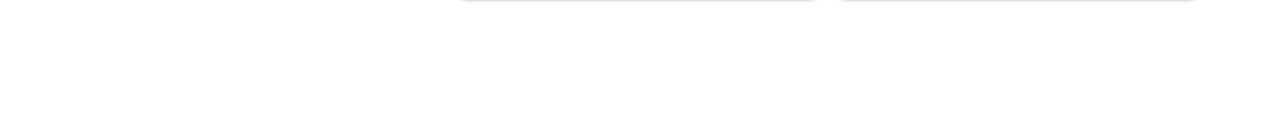
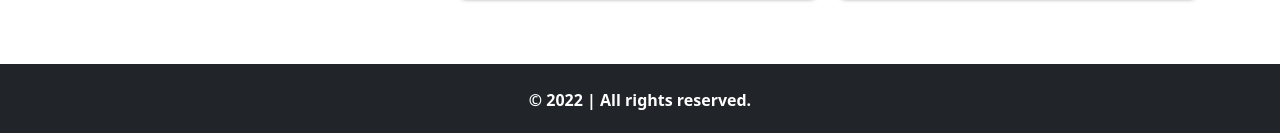
Before and after one commit to ahmmedrasel-dev/local-advanchar-guide, a React (Create React App) app: page / in a window 1280 px wide. Shown: the part 1532-1665 px from the top of the page. Before the commit the page ends 1596 px from the top, so only its background shows below. Built offline with nearby package versions, Linux system fonts and the light colour scheme.

Commit message:
footer added

```diff
--- a/src/App.js
+++ b/src/App.js
@@ -9,6 +9,7 @@
 import Notfound from './Pages/NotFound/Notfound';
 import 'bootstrap/dist/css/bootstrap.min.css';
 import Header from './Pages/Common/Header/Header';
+import Footer from './Pages/Common/Footer/Footer';
 
 function App() {
   return (
@@ -17,13 +18,14 @@
       <Routes>
         <Route path='/' element={<Home></Home>}></Route>
         <Route path='/home' element={<Home></Home>}></Route>
-        <Route path='/services' element={<Services></Services>}></Route>
+        <Route path='services' element={<Services></Services>}></Route>
         <Route path='/about' element={<About></About>}></Route>
         <Route path='/checkout' element={<Checkout></Checkout>}></Route>
         <Route path='/login' element={<Login></Login>}></Route>
         <Route path='/register' element={<Register></Register>}></Route>
         <Route path='*' element={<Notfound></Notfound>}></Route>
       </Routes>
+      <Footer></Footer>
     </>
   );
 }
--- a/src/Pages/Common/Footer/Footer.js
+++ b/src/Pages/Common/Footer/Footer.js
@@ -1,10 +1,17 @@
 import React from 'react';
+import { Col, Row } from 'react-bootstrap';
 
 const Footer = () => {
+  const today = new Date();
+  const year = today.getFullYear();
   return (
-    <div>
-      <h1>This is Footer Component</h1>
-    </div>
+    <footer>
+      <Row>
+        <Col className='text-center bg-dark p-4'>
+          <strong className='text-white'>&copy; {year} | All rights reserved. </strong>
+        </Col>
+      </Row>
+    </footer>
   );
 };
 
--- a/src/Pages/Common/Header/Header.js
+++ b/src/Pages/Common/Header/Header.js
@@ -4,7 +4,7 @@
 
 const Header = () => {
   return (
-    <Navbar bg="light" expand="lg">
+    <Navbar bg="light" expand="lg" sticky='top'>
       <Container>
         <Navbar.Brand as={Link} to='/'>Local Advancer Guide</Navbar.Brand>
         <Navbar.Toggle aria-controls="navbarScroll" />
@@ -16,7 +16,7 @@
           >
             <Nav.Link as={Link} to="/">Home</Nav.Link>
             <Nav.Link href="home#services">Services</Nav.Link>
-            <Nav.Link as={Link} to="/abut">About</Nav.Link>
+            <Nav.Link as={Link} to="/about">About</Nav.Link>
             <Nav.Link as={Link} to="/checkout">Checkout</Nav.Link>
             <Nav.Link as={Link} to="/login">Login</Nav.Link>
           </Nav>
```
